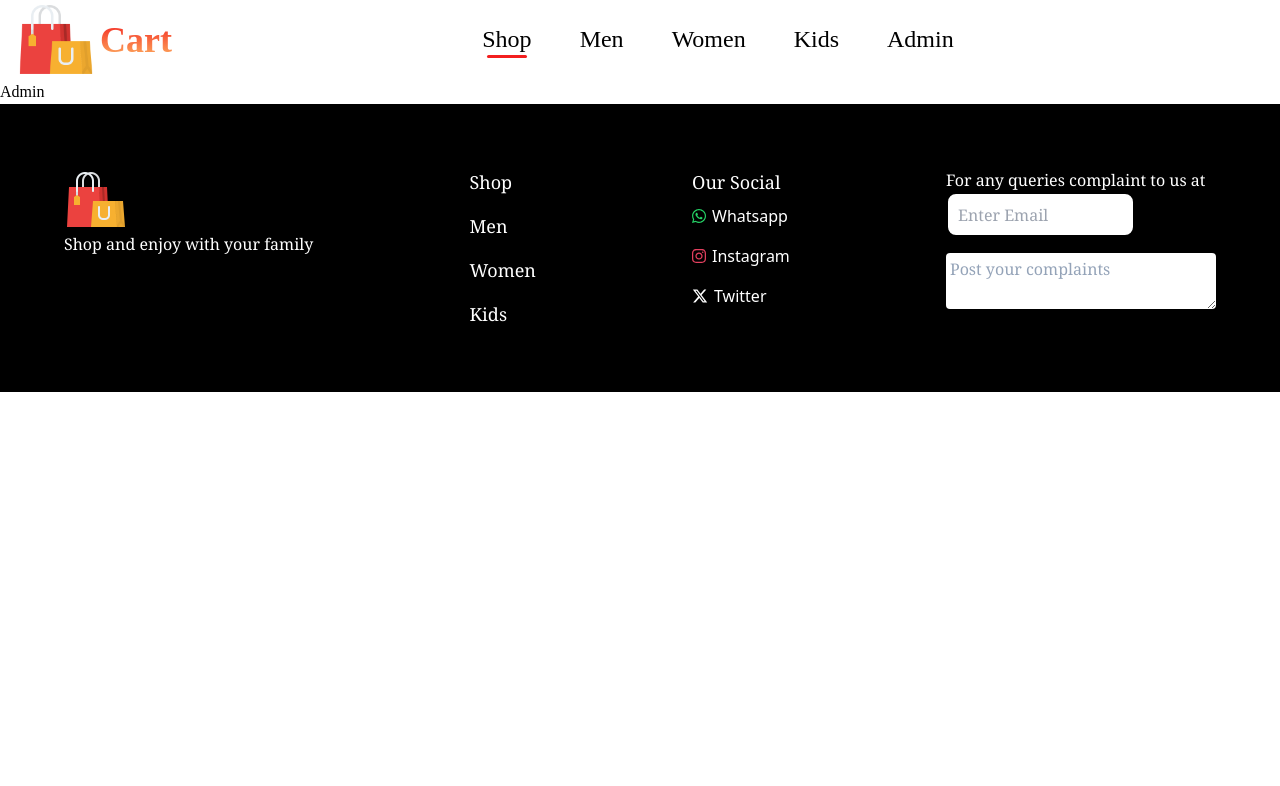
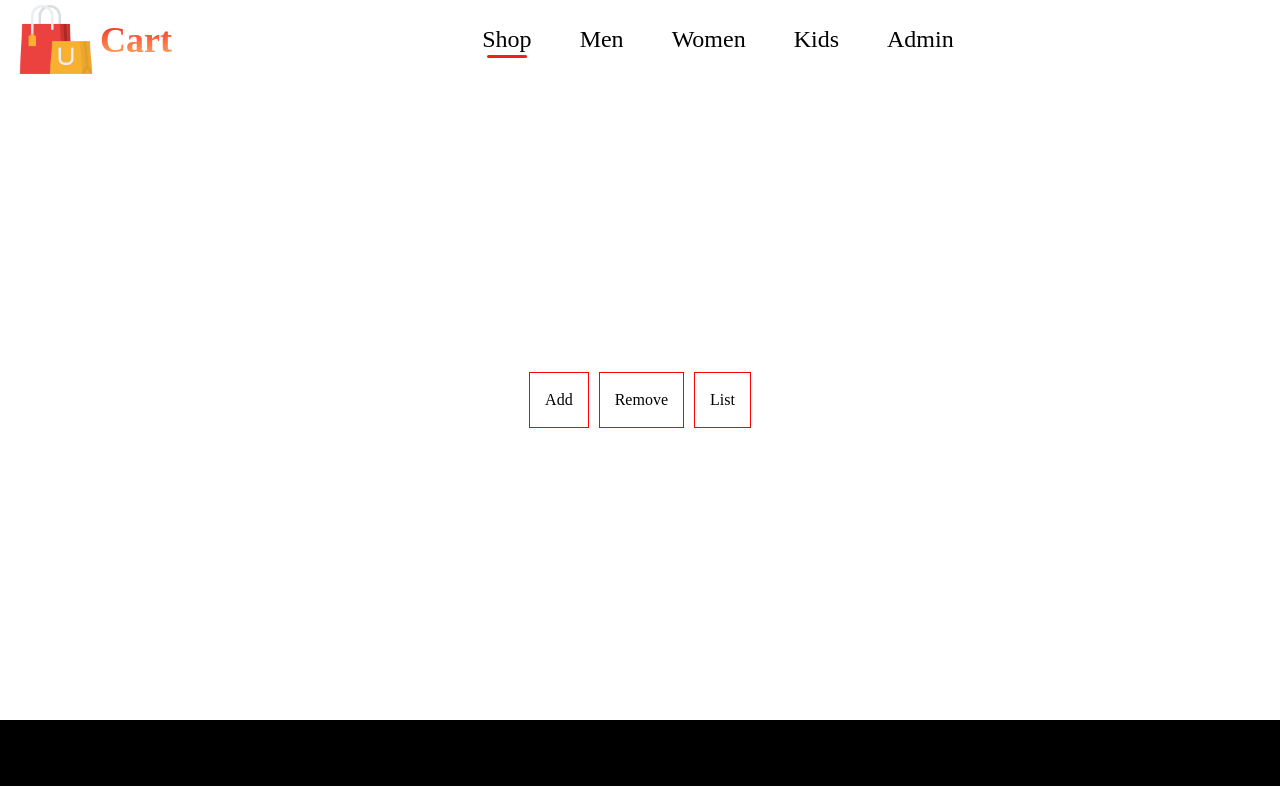
Before and after one commit to Avinashyennam/E-Cart, a React (Vite) app in the folder client/: page /admin in a window 1280 px wide. Shown: the top 786 px of the page. Built offline with nearby package versions, Linux system fonts and the light colour scheme.

Commit message:
implemented basic admin design

```diff
--- a/client/src/pages/Admin.jsx
+++ b/client/src/pages/Admin.jsx
@@ -1,6 +1,20 @@
+import './pages.css'
 const Admin = ()=>{
     return(
-        <h1>Admin</h1>
+        <div className='admin-container'>
+            <div className="box">
+                <div className='inner-box'>
+                    {/* <img src='/add-product.png' alt="not found" /> */}
+                    <h1>Add</h1>
+                </div>
+                <div className='inner-box'>
+                    <h1>Remove</h1>
+                </div>
+                <div className='inner-box'>
+                    <h1>List</h1>
+                </div>
+            </div>
+        </div>
     )
 }
 
--- a/client/src/pages/pages.css
+++ b/client/src/pages/pages.css
@@ -9,3 +9,19 @@
     padding: 10px;
     /* auto-c */
 }
+
+.admin-container{
+    display: flex;
+    justify-content: center;
+    align-items: center;
+    height: 80vh;
+}
+.box{
+    display: flex;
+    column-gap: 10px;
+    /* border: 1px solid red; */
+}
+.inner-box{
+    border: 1px solid red;
+    padding: 15px;
+}
```
